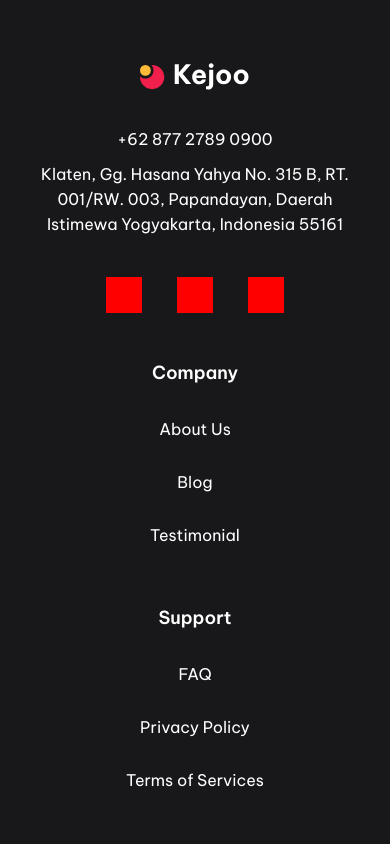
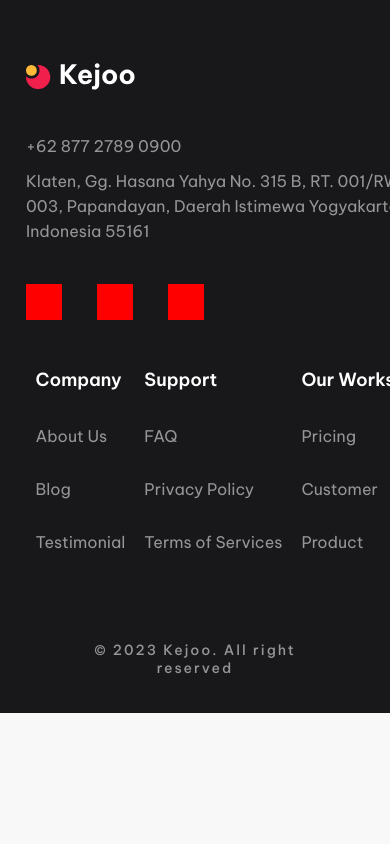
Before and after one commit to gustavoalvim41/kejoo, a React (Vite) app: page / in a window 390 px wide. Shown: the part 5420-6264 px from the top of the page. After the commit the page ends 6133 px from the top, so only its background shows below. Built offline with nearby package versions, Linux system fonts and the light colour scheme.

Commit message:
updating footer component

```diff
--- a/index.html
+++ b/index.html
@@ -2,7 +2,7 @@
 <html lang="en">
   <head>
     <meta charset="UTF-8" />
-    <link rel="icon" type="image/svg+xml" href="/vite.svg" />
+    <link rel="icon" type="image/svg+xml" href="./src/assets/kejoo.svg" />
     <meta name="viewport" content="width=device-width, initial-scale=1.0" />
 
     <link rel="preconnect" href="https://fonts.googleapis.com">
--- a/src/components/Footer/index.jsx
+++ b/src/components/Footer/index.jsx
@@ -8,7 +8,7 @@ const Footer = () => {
     <footer>
       <div className='container'>
         <div className='kejoo'>
-          <div className='info'>
+          <div>
             <img
               className='logo'
               src={logoFooter}
@@ -28,25 +28,43 @@ const Footer = () => {
             <div>
               <h4>Company</h4>
               <ul>
-                <li>About Us</li>
-                <li>Blog</li>
-                <li>Testimonial</li>
+                <li>
+                  <a>About Us</a>
+                </li>
+                <li>
+                  <a>Blog</a>
+                </li>
+                <li>
+                  <a>Testimonial</a>
+                </li>
               </ul>
             </div>
             <div>
               <h4>Support</h4>
               <ul>
-                <li>FAQ</li>
-                <li>Privacy Policy</li>
-                <li>Terms of Services</li>
+                <li>
+                  <a>FAQ</a>
+                </li>
+                <li>
+                  <a>Privacy Policy</a>
+                </li>
+                <li>
+                  <a>Terms of Services</a>
+                </li>
               </ul>
             </div>
             <div>
               <h4>Our Works</h4>
               <ul>
-                <li>Pricing</li>
-                <li>Customer</li>
-                <li>Product</li>
+                <li>
+                  <a>Pricing</a>
+                </li>
+                <li>
+                  <a>Customer</a>
+                </li>
+                <li>
+                  <a>Product</a>
+                </li>
               </ul>
             </div>
           </div>
--- a/src/components/Footer/styles.sass
+++ b/src/components/Footer/styles.sass
@@ -19,13 +19,15 @@ footer
     flex-direction: column
     justify-content: space-between
 
-    color: variables.$white
-
     .kejoo
       margin: 10rem 0 0 0
 
-      display: flex
-      justify-content: space-between
+      display: grid
+      grid-template-columns: 1fr 1fr
+      gap: 1rem
+
+      .logo
+        cursor: pointer
 
       .address
         margin: 3rem 0 0 0
@@ -36,6 +38,8 @@ footer
 
         p
           width: 37.83rem
+
+          color: variables.$secondary
 
       .social
         margin: 4rem 0 0 0
@@ -53,7 +57,7 @@ footer
       .terms
         display: flex
         align-items: center
-        gap: 9.7rem
+        justify-content: space-around
 
         h4
           margin: 0 0 3.4rem 0
@@ -61,6 +65,11 @@ footer
           font-size: 1.8rem
           font-weight: 600
           line-height: 2rem
+
+          color: variables.$white
+
+        li
+          color: variables.$secondary
 
         ul
           display: flex
@@ -71,7 +80,7 @@ footer
       padding: 3.6rem
 
       font-size: 1.4rem
-      font-weight: 600
+      font-weight: 500
       line-height: 1.8rem
 
       text-align: center
@@ -88,29 +97,7 @@ footer
       gap: 5rem
 
       .kejoo
-        flex-direction: column
+        grid-template-columns: 1fr
         gap: 5rem
 
-        .info
-          display: flex
-          align-items: center
-          flex-direction: column
-
-
-        .address
-          align-items: center
-          text-align: center
-
-          p
-            width: auto
-
-        .social
-          justify-content: center
-
-        .terms
-          justify-content: center
-          flex-direction: column
-          gap: 6rem
-          text-align: center
-
 @media screen and (max-width: 1060px)
```
Also changed, not shown: src/assets/kejoo.svg (added).
